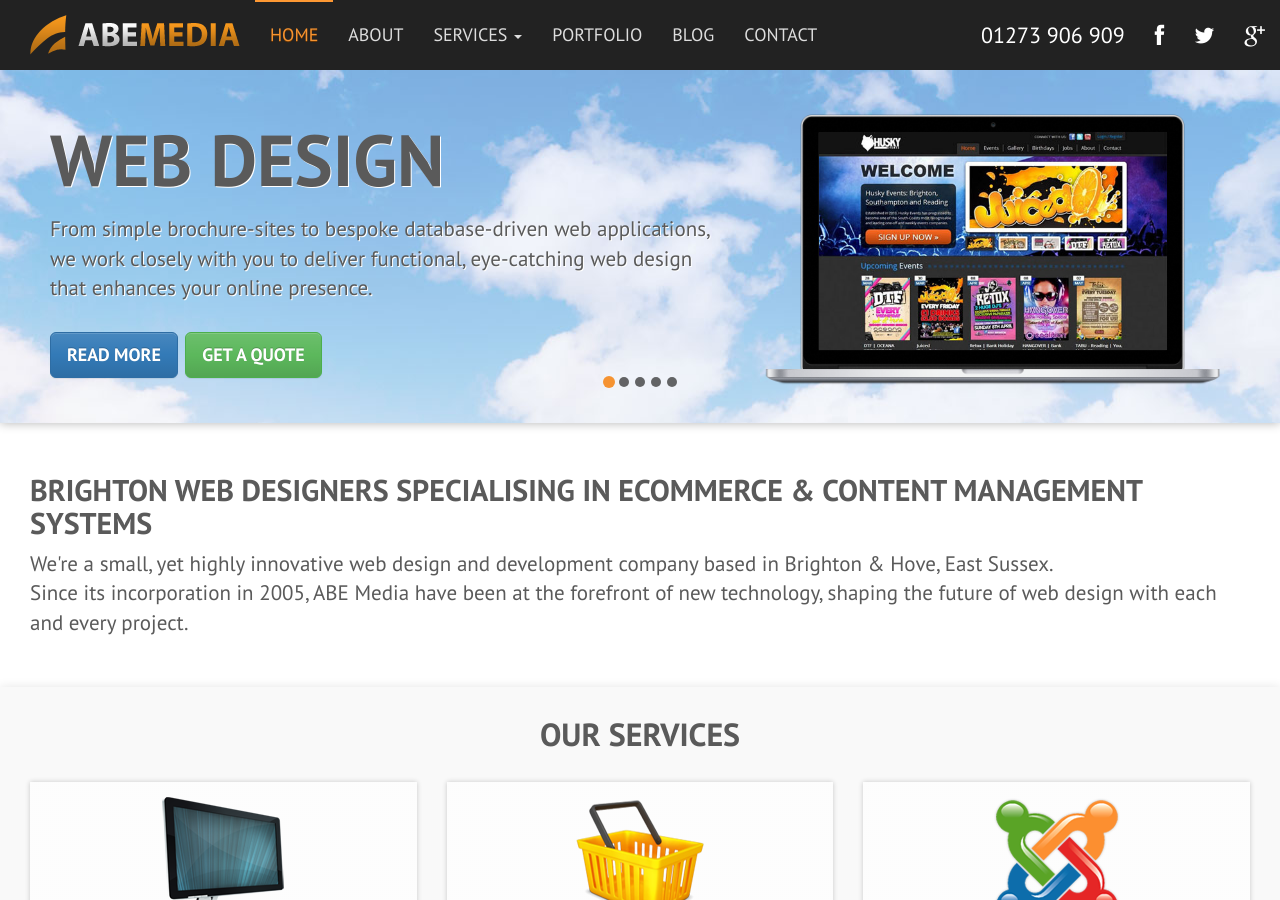
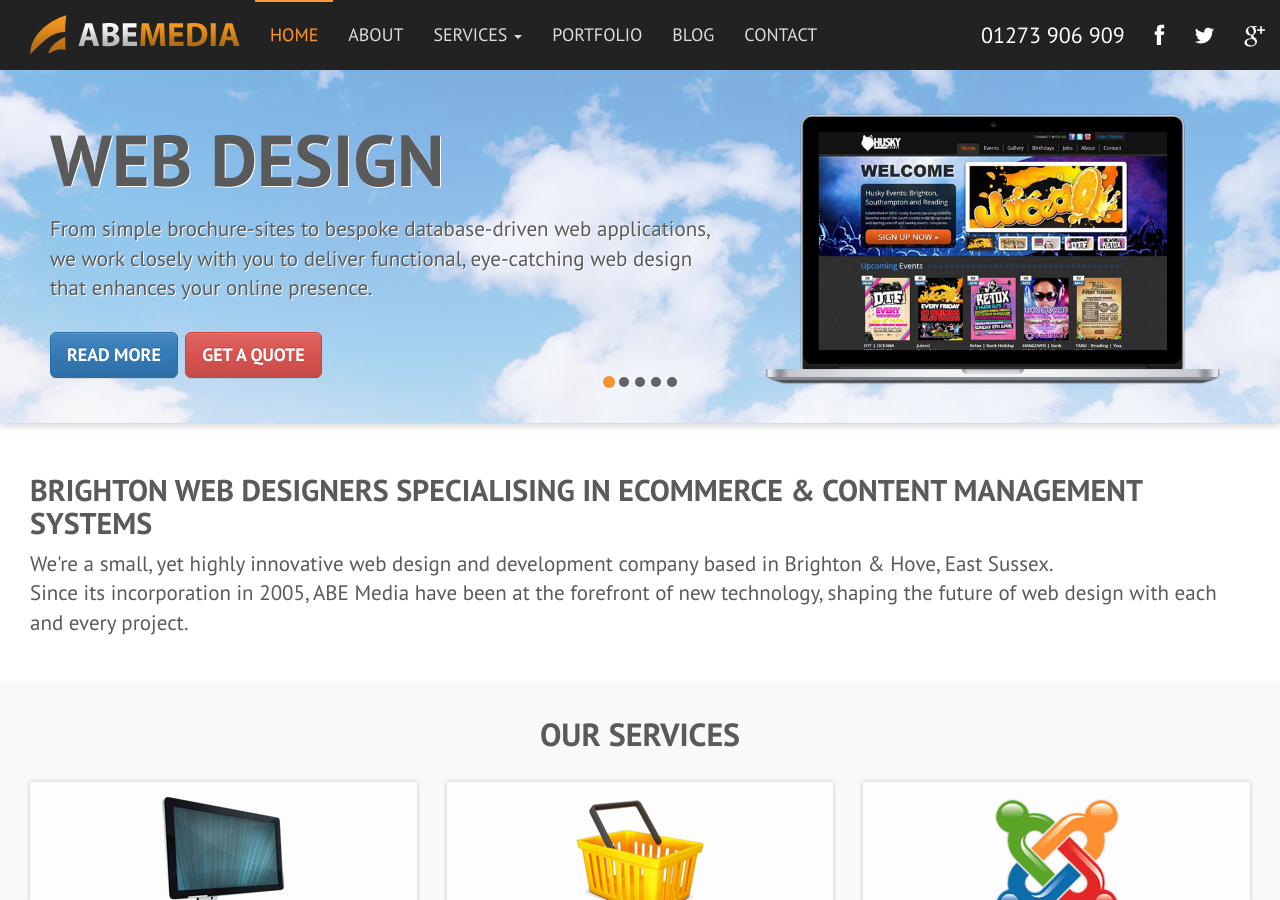
Before and after one commit to abemedia/abemedia.github.io, a Jekyll site: the page built from index.md, in a window 1280 px wide and 900 px high. Built offline with Jekyll 4.4.1, drawn with Linux system fonts in a browser that asks for light colours; nearby versions of some CDN libraries; some web fonts are replaced.

Commit message:
'Update'

```diff
--- a/_includes/modules/banner.html
+++ b/_includes/modules/banner.html
@@ -5,7 +5,7 @@
 		<h1>{{ page.title }}
 		{% if page.subtitle %}<br><small>{{ page.subtitle }}</small>{% endif %}</h1>
 		<p class="lead">{{ page.lead }}</p>
-		<p><a class="btn btn-success btn-lg h4" href="{{ site.baseurl }}contact" role="button">Get a quote</a></p>
+		<p><a class="btn btn-danger btn-lg h4" href="{{ site.baseurl }}contact" role="button">Get a quote</a></p>
 	    </div>
 	  </div>
 	</div>
--- a/_includes/modules/carousel.html
+++ b/_includes/modules/carousel.html
@@ -16,7 +16,7 @@
             <p class="lead">{{ item.desc }}</p>
             <p>
 			  <a class="btn btn-primary btn-lg h4" href="{{ site.baseurl }}{{ item.url }}" role="button">Read more</a>&nbsp;
-			  <a class="btn btn-success btn-lg h4" href="{{ site.baseurl }}contact">Get a quote</a></p>
+			  <a class="btn btn-danger btn-lg h4" href="{{ site.baseurl }}contact">Get a quote</a></p>
           </div>
           <div class="col-lg-5 col-md-6 col-sm-7 hidden-xs">
             <div class="device-mockup macbook">
```
